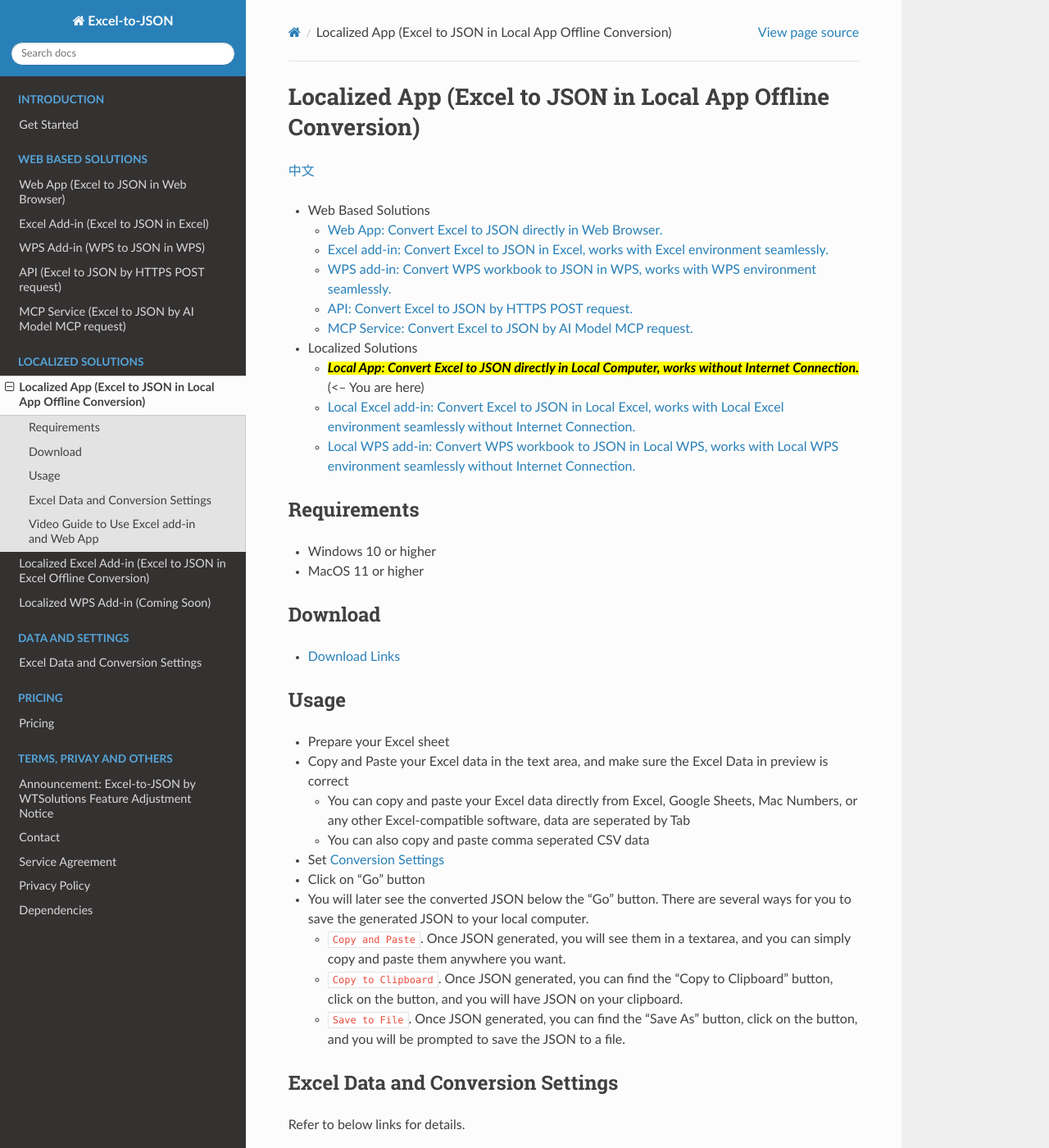
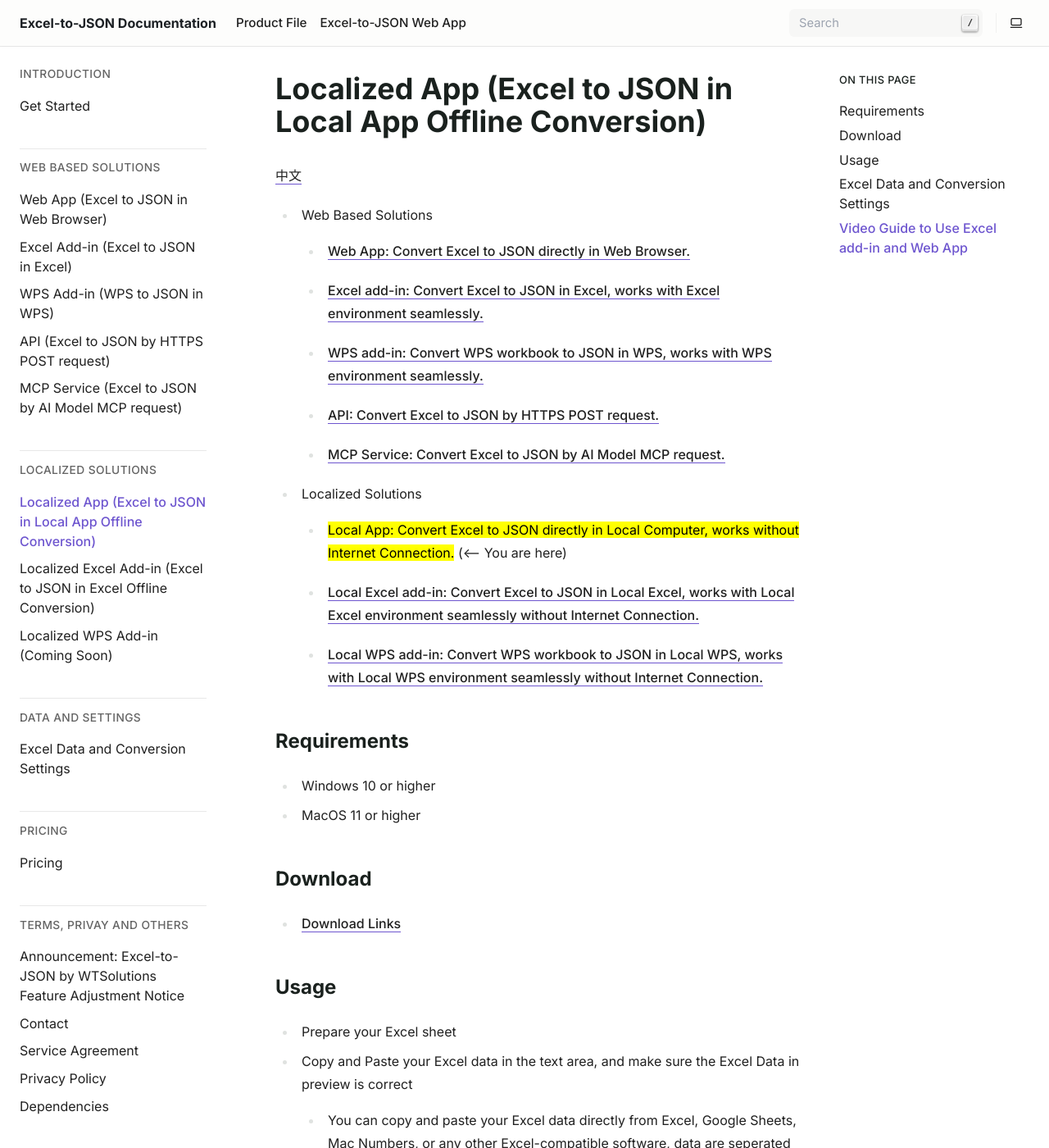
Before and after one commit to he-yang/Excel-to-JSON, a Sphinx documentation site: the page built from source/LocalApp.md, in a window 1280 px wide and 1400 px high. Shown: the whole window at 82% size. Built offline with Sphinx 7.4.7, drawn with Linux system fonts in a browser that asks for light colours; some of the changed text lies outside the part shown.

Commit message:
update template to shibuya

```diff
--- a/source/conf.py
+++ b/source/conf.py
@@ -6,7 +6,7 @@
 # -- Project information -----------------------------------------------------
 # https://www.sphinx-doc.org/en/master/usage/configuration.html#project-information
 
-project = 'Excel-to-JSON'
+project = 'Excel-to-JSON Documentation'
 copyright = '2022~2026, WTSolutions'
 author = 'WTSolutions'
 release = '6.1.0.0'
@@ -36,5 +36,27 @@
 # https://www.sphinx-doc.org/en/master/usage/configuration.html#options-for-html-output
 
 # html_theme = 'alabaster'
-html_theme = 'sphinx_rtd_theme'
+html_theme = "shibuya"
 html_static_path = ['_static']
+
+# 自定义导航链接
+# shibuya 主题的导航链接配置项
+html_theme_options = {
+    "nav_links": [
+        {
+            "title": "Product File",
+            "url": "https://s.wtsolutions.cn/excel-json-product.html"
+        },
+        {
+            "title": "Excel-to-JSON Web App",
+            "url": "https://s.wtsolutions.cn/excel-to-json.html"
+        },
+    ]
+}
+
+html_context = {
+    "languages": [
+        ("English", "/en/%s/", "en"),
+        ("中文", "/zh-cn/%s/", "zh-cn"),
+    ]
+}
--- a/source/requirements.txt
+++ b/source/requirements.txt
@@ -1,3 +1,4 @@
 myst_parser
 sphinx_rtd_theme
 sphinx_sitemap
+shibuya
```
